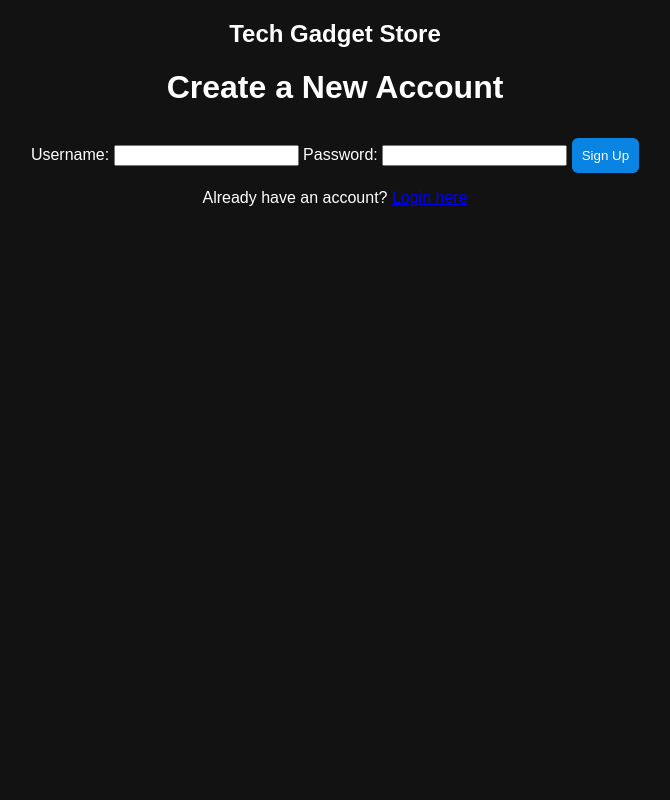
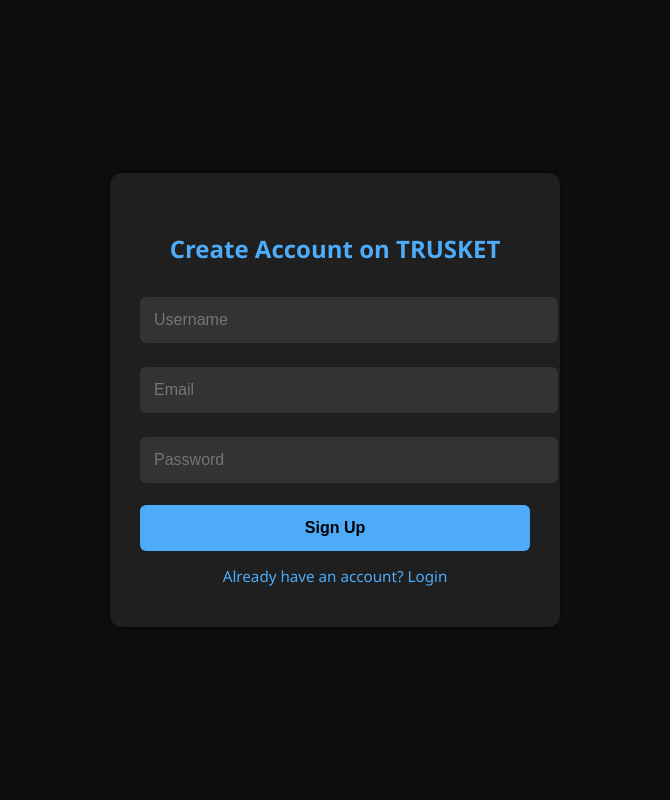
Before and after one commit to likheshliki/TRUSKET, a Flask app: page /signup in a window 1280 px wide. Shown: the whole page, without its empty margins (305-975 px from the left). Run offline with Flask 3, Linux system fonts and the light colour scheme.

Commit message:
Update signup.html

```diff
--- a/templates/signup.html
+++ b/templates/signup.html
@@ -1,33 +1,91 @@
 <!DOCTYPE html>
 <html lang="en">
+<head>
+  <meta charset="UTF-8">
+  <title>Signup | TRUSKET</title>
+  <meta name="viewport" content="width=device-width, initial-scale=1.0">
+  <style>
+    body {
+      background-color: #0e0e0e;
+      font-family: 'Segoe UI', sans-serif;
+      color: #f0f0f0;
+      margin: 0;
+      padding: 0;
+      display: flex;
+      justify-content: center;
+      align-items: center;
+      min-height: 100vh;
+    }
 
-<head>
-    <meta charset="UTF-8">
-    <title>Sign Up - Tech Gadget Store</title>
-    <link rel="stylesheet" href="{{ url_for('static', filename='style.css') }}">
-    <link rel="icon" type="image/x-icon" href="{{ url_for('static', filename='favicon.ico') }}">
+    .signup-box {
+      background-color: #1f1f1f;
+      padding: 40px 30px;
+      border-radius: 12px;
+      box-shadow: 0 0 10px rgba(0,0,0,0.5);
+      width: 90%;
+      max-width: 450px;
+      box-sizing: border-box;
+      text-align: center;
+    }
+
+    .signup-box h2 {
+      margin-bottom: 20px;
+      color: #4dabf7;
+    }
+
+    .signup-box input[type="text"],
+    .signup-box input[type="password"],
+    .signup-box input[type="email"] {
+      width: 100%;
+      padding: 14px;
+      margin: 12px 0;
+      border: none;
+      border-radius: 6px;
+      background-color: #333;
+      color: #f0f0f0;
+      font-size: 1em;
+    }
+
+    .signup-box input[type="submit"] {
+      background-color: #4dabf7;
+      border: none;
+      padding: 14px;
+      width: 100%;
+      border-radius: 6px;
+      color: #000;
+      font-weight: bold;
+      font-size: 1em;
+      cursor: pointer;
+      margin-top: 10px;
+    }
+
+    .signup-box input[type="submit"]:hover {
+      background-color: #339af0;
+    }
+
+    .signup-box a {
+      color: #4dabf7;
+      text-decoration: none;
+      font-size: 0.95em;
+      display: inline-block;
+      margin-top: 15px;
+    }
+
+    .signup-box a:hover {
+      text-decoration: underline;
+    }
+  </style>
 </head>
-
 <body>
-    <nav>
-        <h2>Tech Gadget Store</h2>
-    </nav>
-
-    <div class="container">
-        <h1>Create a New Account</h1>
-
-        <form method="POST" action="/signup">
-            <label for="username">Username:</label>
-            <input type="text" name="username" id="username" required>
-
-            <label for="password">Password:</label>
-            <input type="password" name="password" id="password" required>
-
-            <button type="submit">Sign Up</button>
-        </form>
-
-        <p>Already have an account? <a href="/login">Login here</a></p>
-    </div>
+  <div class="signup-box">
+    <h2>Create Account on TRUSKET</h2>
+    <form method="POST" action="/signup">
+      <input type="text" name="username" placeholder="Username" required>
+      <input type="email" name="email" placeholder="Email" required>
+      <input type="password" name="password" placeholder="Password" required>
+      <input type="submit" value="Sign Up">
+    </form>
+    <a href="/login">Already have an account? Login</a>
+  </div>
 </body>
-
 </html>
```
